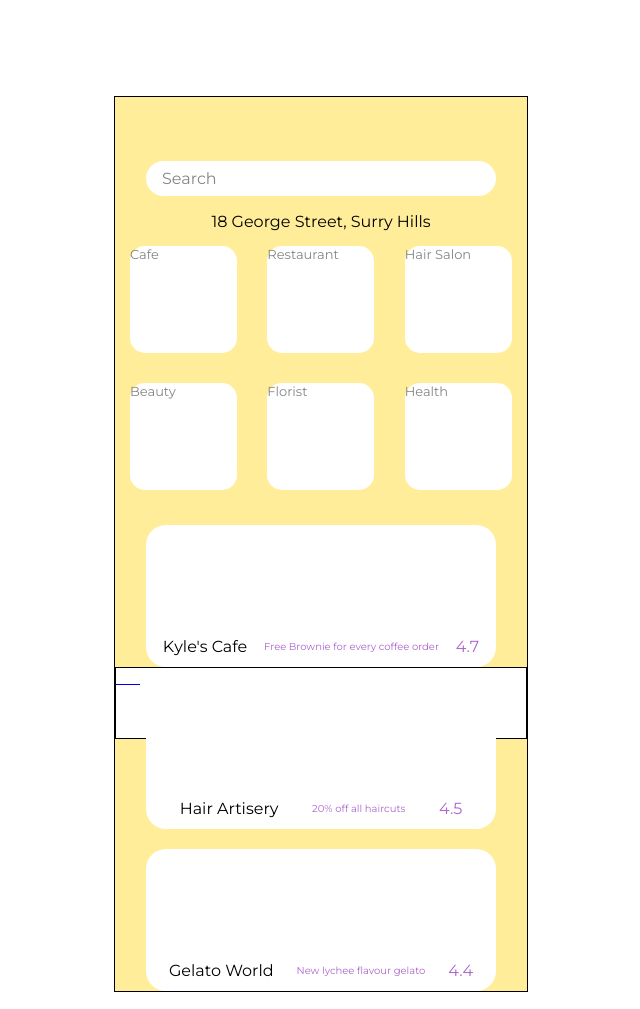
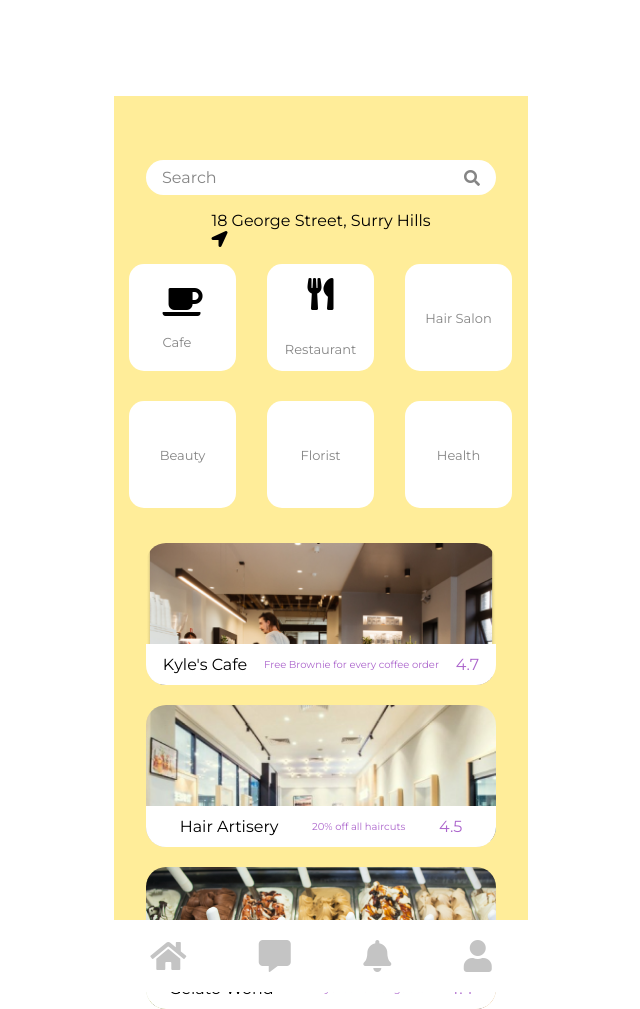
Before and after one commit to jbendall8/Your-Local, a plain HTML site: page index.html in a window 1280 px wide. Shown: the whole page, without its empty margins (319-959 px from the left). Drawn offline with Linux system fonts and the light colour scheme.

Commit message:
home screen
home screen

```diff
--- a/index.html
+++ b/index.html
@@ -1,5 +1,6 @@
 <!DOCTYPE html>
 <html lang="en">
+
 <head>
     <meta charset="UTF-8">
     <meta http-equiv="X-UA-Compatible" content="IE=edge">
@@ -12,22 +13,29 @@
     <link rel="stylesheet" href="style.css">
     <title>Your Local</title>
 </head>
+
 <body>
-  <div class="phone-container ln">
+    <div class="phone-container">
+        <div class="app-body">
             <section class="search">
                 <div class="s-bar">
                     <p>Search</p>
-        <i class="fa-solid fa-magnifying-glass fa-2x"></i>
+                    <i class="fas fa-search"></i>
                 </div>
                 <div class="location">
                     <p>18 George Street, Surry Hills</p>
+                    <i class="fas fa-location-arrow"></i>
                 </div>
             </section>
             <section class="categories">
                 <div class="cat-card">
+                  <div class="grid-center">
+                    <i class="fas fa-coffee fa-2x"></i>
                     <p>Cafe</p>
                   </div>
+                </div>
                 <div class="cat-card">
+                  <i class="fas fa-utensils fa-2x"></i>
                     <p>Restaurant</p>
                 </div>
                 <div class="cat-card">
@@ -44,14 +52,14 @@
                 </div>
             </section>
             <section class="business flex-col">
-      <div class="business-card">
+                <div class="business-card-1">
                     <div class="card-image"></div>
                     <div class="business-name flex">
                         <p class="name">Kyle's Cafe</p>
                         <p class="offer">Free Brownie for every coffee order</p>
                         <p class="rating">4.7</p>
                     </div>
-      <div class="business-card">
+                    <div class="business-card-2">
                         <div class="card-image"></div>
                         <div class="business-name flex">
                             <p class="name">Hair Artisery</p>
@@ -59,7 +67,7 @@
                             <p class="rating">4.5</p>
                         </div>
                     </div>
-      <div class="business-card">
+                    <div class="business-card-3">
                         <div class="card-image"></div>
                         <div class="business-name flex">
                             <p class="name">Gelato World</p>
@@ -69,14 +77,18 @@
                     </div>
 
             </section>
-    <div class="bottom-nav ln">
+
+            </div>
+
+            <div class="bottom-nav">
                 <ul>
-        <li><a href="#"><i class="fa-solid fa-house"></i></a></li>
-        <li><a href="#"><i class="fa-solid fa-message"></i></a></li>
-        <li><a href="#"><i class="fa-solid fa-bell"></i></a></li>
-        <li><a href="#"><i class="fa-solid fa-user"></i></a></li>
+                    <li><a href="#"><i class="fas fa-home fa-2x"></i></a></li>
+                    <li><a href="#"><i class="fas fa-comment-alt fa-2x"></i></a></li>
+                    <li><a href="#"><i class="fas fa-bell fa-2x"></i></a></li>
+                    <li><a href="#"><i class="fas fa-user fa-2x"></i></a></li>
                 </ul>
             </div>
         </div>
 </body>
+
 </html>
--- a/style.css
+++ b/style.css
@@ -16,6 +16,9 @@ body {
   background-color: #ffed99;
   height: 896px;
   width: 414px;
+  display: flex;
+  flex-direction: column;
+  justify-content: space-between;
 }
 
 .ln {
@@ -23,6 +26,7 @@ body {
 }
 
 .bottom-nav {
+  display: grid;
   height: 72px;
   background-color: #fff;
 }
@@ -33,6 +37,8 @@ ul {
 
 .bottom-nav ul {
   display: flex;
+  align-items: center;
+  justify-content: space-around;
 }
 
 .flex {
@@ -75,6 +81,18 @@ ul {
   background: #fff;
   border-radius: 15px;
   margin: 15px;
+  display: flex;
+  flex-direction: column;
+  align-items: center;
+  justify-content: space-evenly;
+}
+
+.cat-card i {
+  margin-bottom: 16px;
+}
+
+.grid-center {
+  display: grid;
 }
 
 .cat-card p {
@@ -89,13 +107,70 @@ ul {
   align-items: center;
 }
 
-.business-card {
+.business-card-1 {
   height: 142px;
   width: 350px;
   background-color: #fff;
   border-radius: 20px;
   margin-top: 20px;
   overflow: none;
+  background: url('./assets/cafe.png');
+  background-size: cover;
+}
+
+.business-card-2 {
+  height: 142px;
+  width: 350px;
+  background-color: #fff;
+  border-radius: 20px;
+  margin-top: 20px;
+  overflow: none;
+  background: url('./assets/hair.png');
+  background-size: cover;
+}
+
+.business-card-3 {
+  height: 142px;
+  width: 350px;
+  background-color: #fff;
+  border-radius: 20px;
+  margin-top: 20px;
+  overflow: none;
+  background: url('./assets/gelato-6.png');
+  background-size: cover;
+}
+
+.business-card-4 {
+  height: 142px;
+  width: 350px;
+  background-color: #fff;
+  border-radius: 20px;
+  margin-top: 20px;
+  overflow: none;
+  background: url('./assets/cafe.png');
+  background-size: cover;
+}
+
+.business-card-5 {
+  height: 142px;
+  width: 350px;
+  background-color: #fff;
+  border-radius: 20px;
+  margin-top: 20px;
+  overflow: none;
+  background: url('./assets/cafe.png');
+  background-size: cover;
+}
+
+.business-card-6 {
+  height: 142px;
+  width: 350px;
+  background-color: #fff;
+  border-radius: 20px;
+  margin-top: 20px;
+  overflow: none;
+  background: url('./assets/cafe.png');
+  background-size: cover;
 }
 
 .card-image {
@@ -107,11 +182,12 @@ ul {
   display: flex;
   justify-content: space-evenly;
   align-items: center;
+  background-color: white;
+  border-radius: 0 0 20px 20px;
 }
 
 .name {
   font-size: 16px;
-  font-weight: ;
 }
 
 .offer {
@@ -123,3 +199,19 @@ ul {
   font-size: 16px;
   color: #ac66cc;
 }
+
+.app-body {
+  display: flex;
+  flex-direction: column;
+}
+
+.bottom-nav {
+  display: grid;
+  height: 72px;
+  background-color: #fff;
+}
+
+.bottom-nav a {
+  text-decoration: none;
+  color: #c4c4c4;
+}
```
Lines whose indentation alone changed are shown as unchanged.
